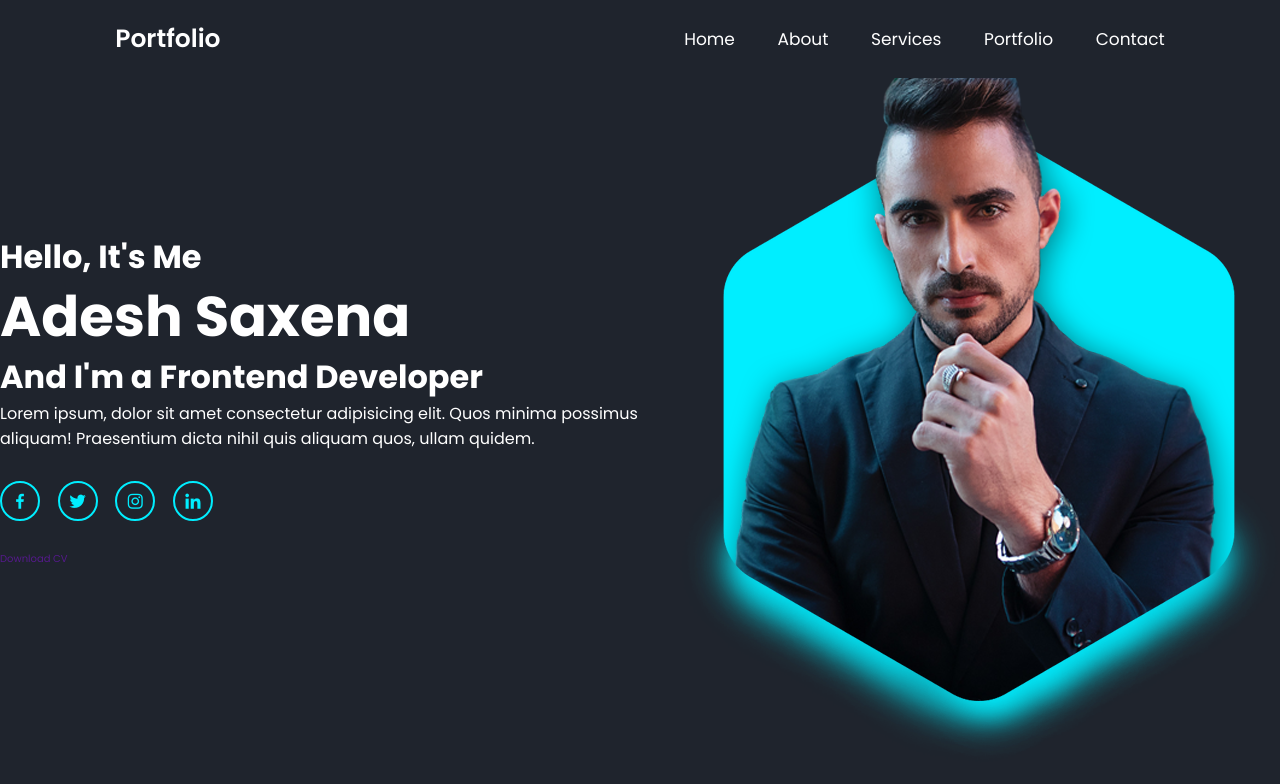
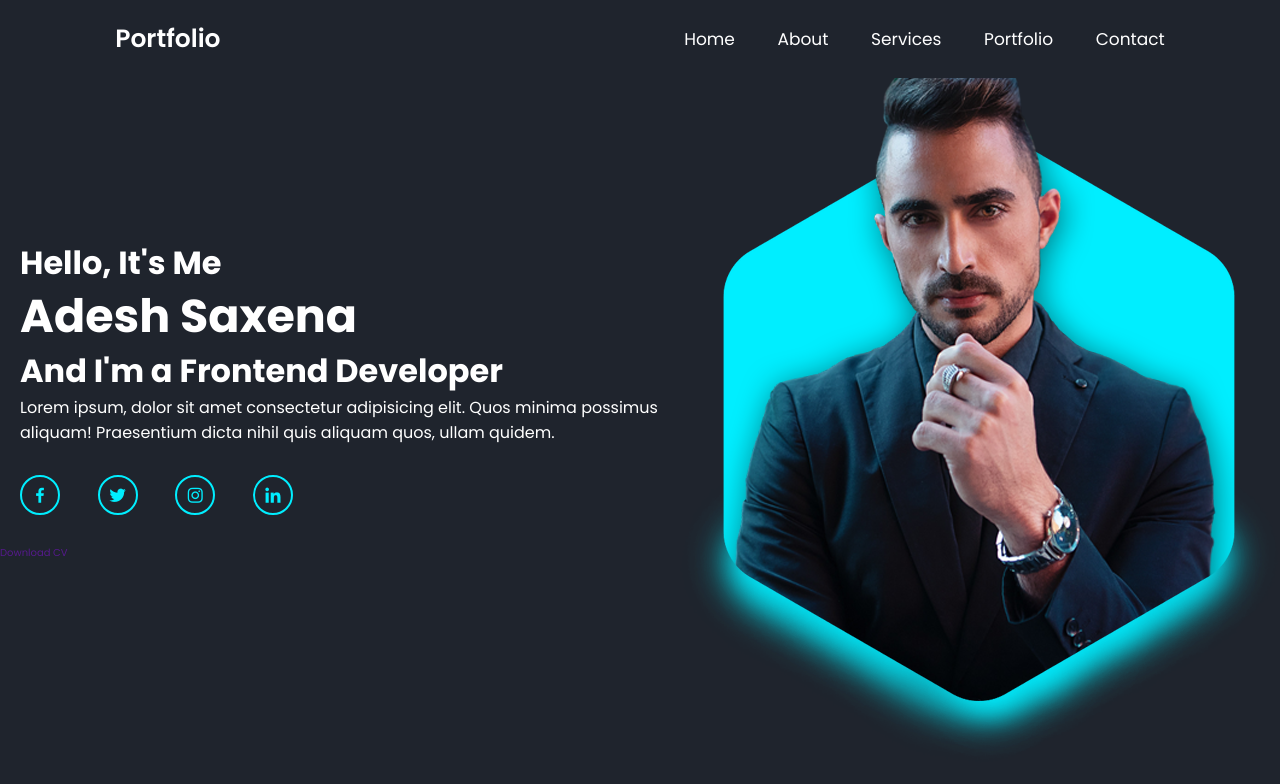
Before and after one commit to adesh0011/Portfolio, a plain HTML site: page index.html in a window 1280 px wide. Drawn offline with nearby package versions, Linux system fonts and the light colour scheme.

Commit message:
change in file

```diff
--- a/css/style.css
+++ b/css/style.css
@@ -82,18 +82,21 @@ navbar a:active {
 }
 
 .home-content h3 {
-   font-size: 3.2rem;
-   font-weight: 700;
-}
+    font-size: 3.2rem;
+    font-weight: 700;
+    margin-left: 20px; /* Adjust the value as needed */
+ }
 
 .home-content h1{
-    font-size: 5.6rem;
+    font-size: 4.6rem;
     font-weight: 700;
     line-height: 1.3;
+    margin-left: 20px;
 }
 
 .home-content p {
     font-size:1.6rem;
+    margin-left: 20px;
 }
 
 .social-media a {
@@ -109,6 +112,7 @@ navbar a:active {
     color: var(--main-color);
     margin: 3rem 1.5rem 3rem 0;
     transition: .5s ease;
+    margin-left: 20px;
 }
 
 .social-media a:hover{
```
